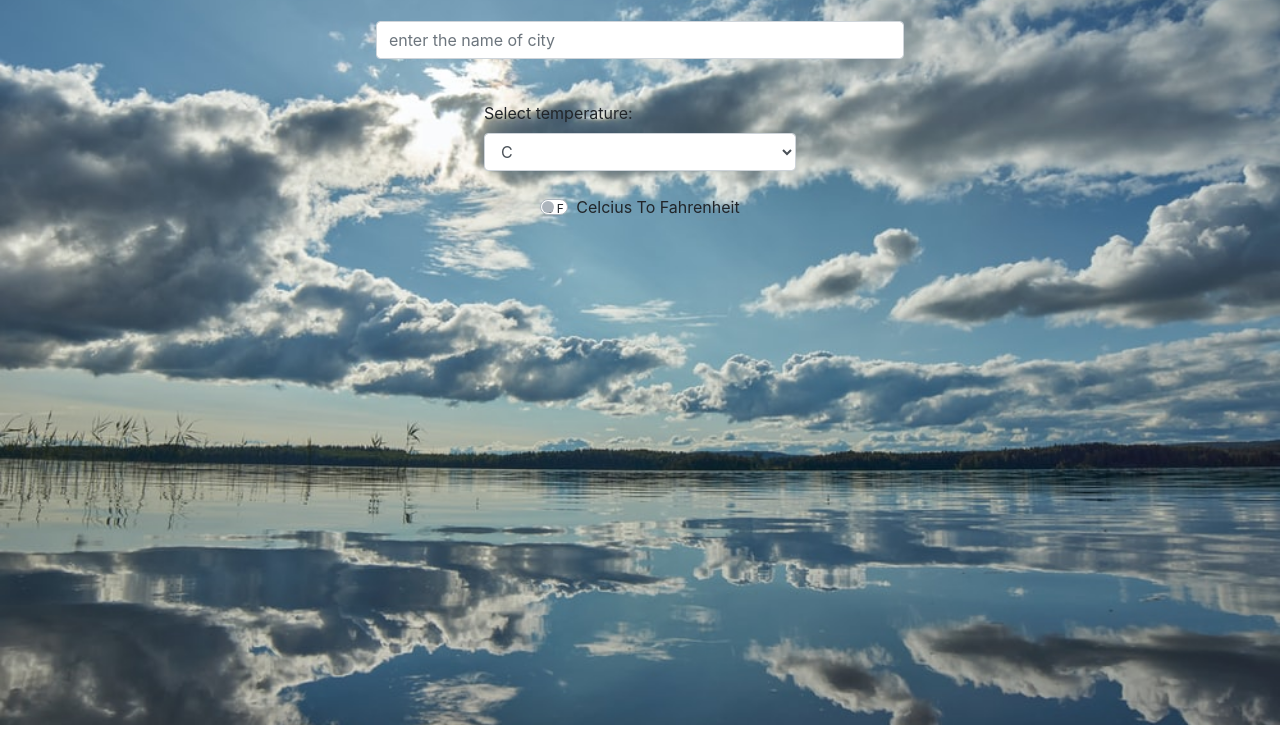
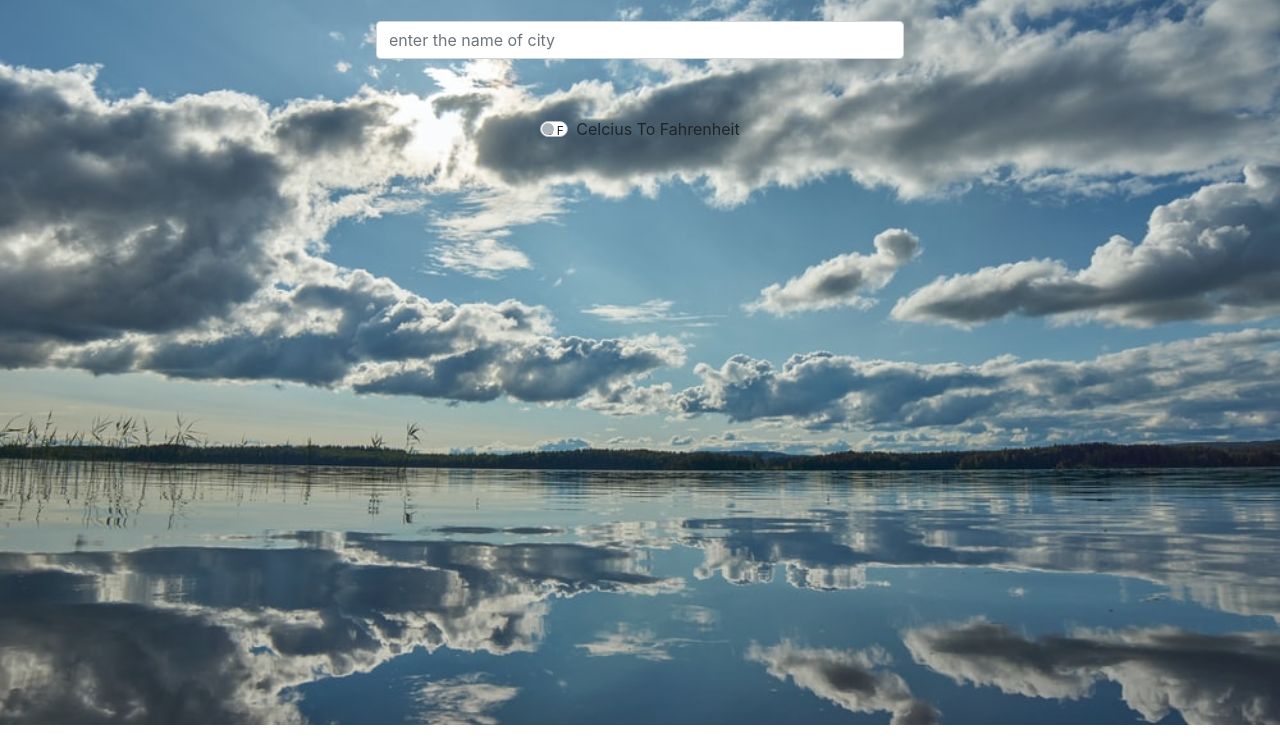
Before and after one commit to dibdas/weather-app, a website built with webpack: page dist/index.html in a window 1280 px wide. Shown: the part 75-824 px from the top of the page. Built offline with nearby package versions, Linux system fonts and the light colour scheme; no server answers; files whose address does not match are found by name.

Commit message:
removed options

```diff
--- a/dist/index.html
+++ b/dist/index.html
@@ -29,15 +29,6 @@
       </form>
 
 
-        <div class="form-group w-25 mx-auto mb-4">
-            <label for="sel1">Select temperature:</label>
-                <select class="form-control" id="sel1">
-                    <option value="C">C</option>
-                    <option value ="F">F</option>
-                </select>
-        </div>
-
-
 
         <div class="custom-control custom-switch text-center my-3">
               <input type="checkbox" class="custom-control-input " id="customSwitch1">
```
